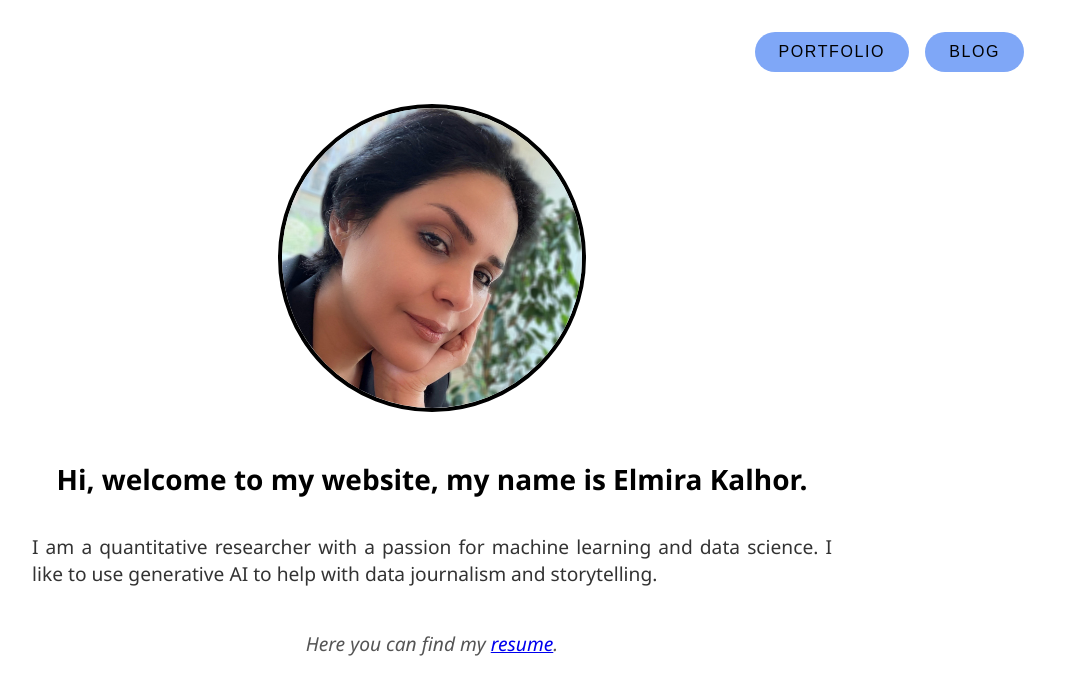
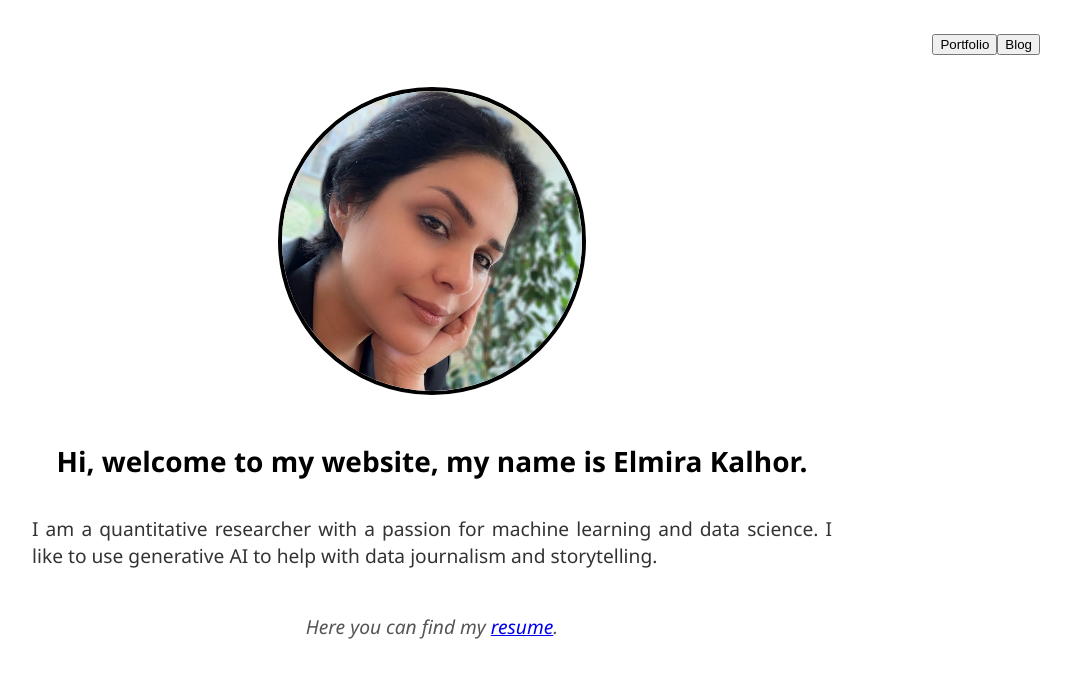
Before and after one commit to ekalhor/elmira-site-new, a Next.js app: page / in a window 1280 px wide. Shown: the top 694 px of the page, without its empty margins (208-1279 px from the left). Built offline with nearby package versions, Linux system fonts and the light colour scheme.

Commit message:
change box

```diff
--- a/globals.css
+++ b/globals.css
@@ -46,44 +46,33 @@ figcaption {
   margin-right: auto;
 }
 
-.button {
-  background-color: #7fa7f7;
-  color: black;
-  text-transform: uppercase;
-  padding: 0.7rem 1.5rem;
-  border: none;
-  border-radius: 9999px;
-  font-size: 1rem;
-  font-weight: 500;
-  letter-spacing: 0.1em;
-  cursor: pointer;
-  transition: background-color 0.3s ease;
-  text-decoration: none;
-  display: inline-block;
-
-  /* NEW: Add this line */
-  margin-right: 1rem; /* <-- Adds a gap between buttons */
+.blog-links-box {
+  padding: 1rem;
+  background-color: #f9f9f9;
+  border-radius: 10px;
+  width: 800px;
+  height: 300px;
+  overflow-y: auto;
+  margin: 2rem auto;
 }
 
-.button:hover {
-  background-color: #5e8ef6;
-}
-.blog-links-box {
-  width: 100%;
-  max-width: 800px;
-  height: 500px; /* You can adjust the height if you want */
-  overflow-y: auto;
-  background-color: #f9f9f9; /* Light background for the box */
-  border: 1px solid #ccc;
-  border-radius: 10px;
-  padding: 1rem;
-  margin-top: 2rem;
-}
 .blog-links-box ul {
-  padding-left: 1.2rem; /* control the indent from the box's left */
-  list-style-position: inside; /* moves bullet *inside* the box */
+  padding-left: 1.2rem; /* smaller left indent */
+  list-style-position: inside; /* bullets inside the box */
+  text-align: left; /* <-- left-align the text */
 }
 
 .blog-links-box li {
-  margin-left: 0.5rem; /* bring text closer to bullet */
+  margin-left: 0.3rem; /* move text closer to bullet */
+  margin-bottom: 0.8rem; /* spacing between links */
 }
+
+.blog-links-box a {
+  text-decoration: none;
+  font-style: italic;
+  color: purple;
+}
+
+.blog-links-box a:hover {
+  text-decoration: underline;
+}
```
